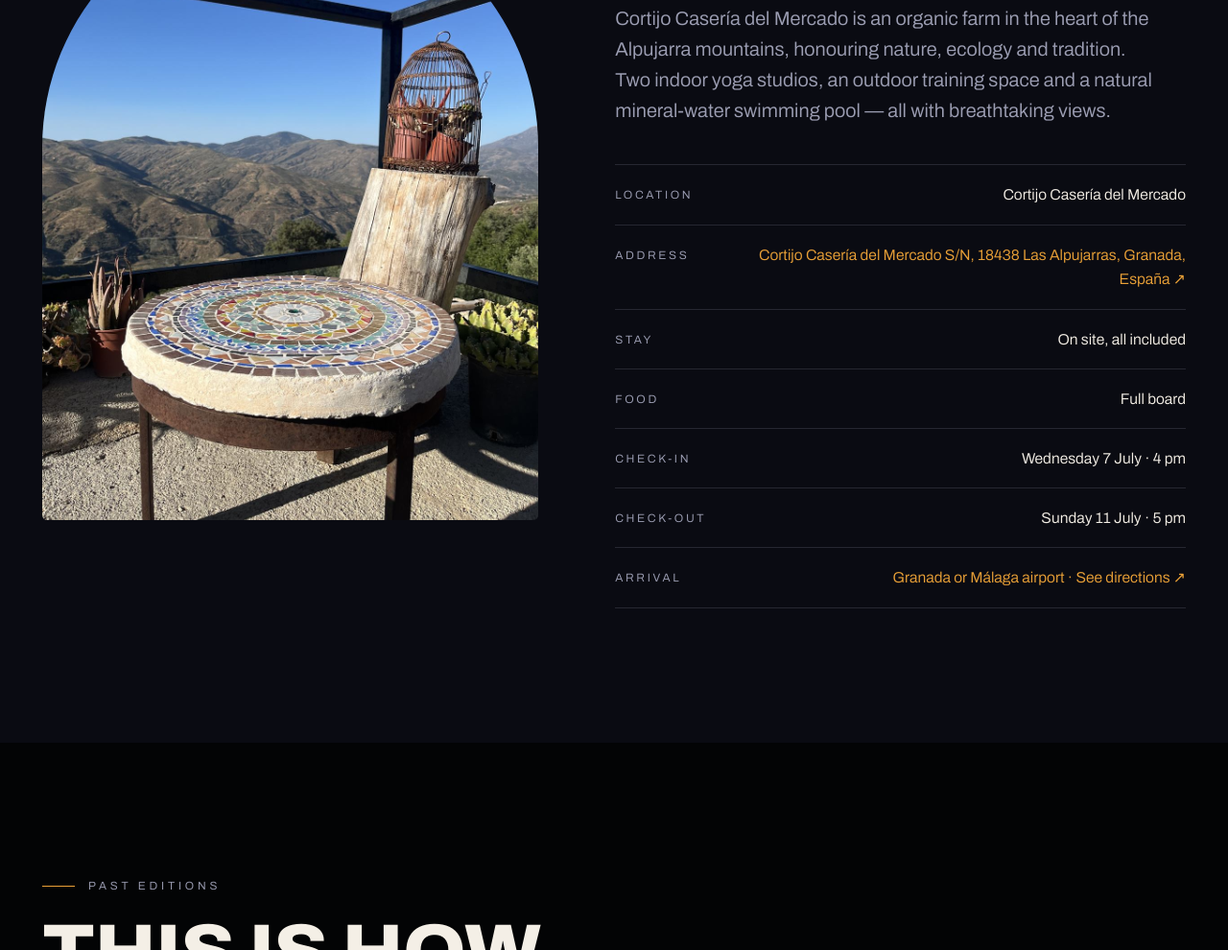
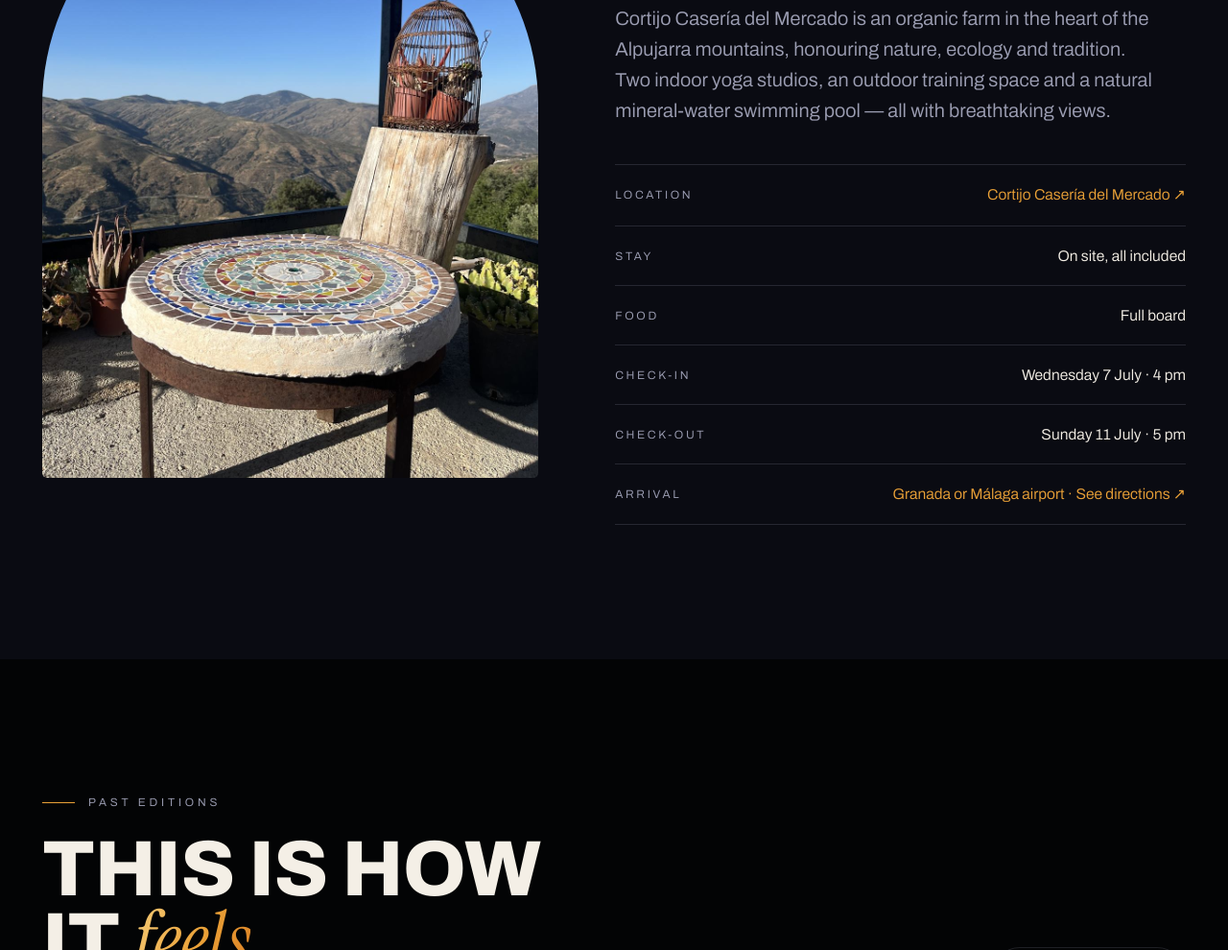
Before and after one commit to Clubdelacro1/acronest, a plain HTML site: page index.html in a window 1280 px wide. Shown: the part 4915-5905 px from the top of the page at 96% size. Drawn offline with Linux system fonts and the light colour scheme.

Commit message:
El lugar: el nombre del Cortijo es el link a la ubicación
Co-Authored-By: Claude Opus 5.5 <noreply@anthropic.com>

```diff
--- a/index.html
+++ b/index.html
@@ -404,8 +404,7 @@
       <h2 class="reveal" data-t="ven.title" data-html>A place<br><span class="it grad">like no other</span></h2>
       <p class="lead reveal" data-t="ven.text">Cortijo Casería del Mercado is an organic farm in the heart of the Alpujarra mountains, honouring nature, ecology and tradition. Two indoor yoga studios, an outdoor training space and a natural mineral-water swimming pool — all with breathtaking views.</p>
       <ul class="reveal">
-        <li><span data-t="ven.l1">Location</span><span data-t="ven.v1">Cortijo Casería del Mercado</span></li>
-        <li><span data-t="ven.l5">Address</span><a href="https://maps.app.goo.gl/T2wJd36waQQQtUQw5" target="_blank" rel="noopener" class="maplink">Cortijo Casería del Mercado S/N, 18438 Las Alpujarras, Granada, España ↗</a></li>
+        <li><span data-t="ven.l1">Location</span><a href="https://maps.app.goo.gl/T2wJd36waQQQtUQw5" target="_blank" rel="noopener" class="maplink">Cortijo Casería del Mercado ↗</a></li>
         <li><span data-t="ven.l2">Stay</span><span data-t="ven.v2">On site, all included</span></li>
         <li><span data-t="ven.l3">Food</span><span data-t="ven.v3">Full board</span></li>
         <li><span data-t="ven.l6">Check-in</span><span data-t="ven.v6">Wednesday 7 July · 4 pm</span></li>
@@ -541,7 +540,7 @@ var ES = {
   "c2.t":"Jams y shows","c2.p":"Jams abiertas al atardecer y shows por la noche bajo las estrellas.",
   "c3.t":"Vívelo","c3.p":"Duerme, come y descansa en el lugar. Todo está resuelto — tú solo te mueves.",
   "ven.eyebrow":"El lugar","ven.title":"Un lugar<br><span class=\"it grad\">único</span>","ven.text":"El Cortijo Casería del Mercado es una finca ecológica en el corazón de La Alpujarra, que honra la naturaleza, la ecología y la tradición. Dos salas de yoga cubiertas, un espacio de entrenamiento al aire libre y una piscina de agua mineral natural, todo con vistas impresionantes.",
-  "ven.l1":"Ubicación","ven.v1":"Cortijo Casería del Mercado","ven.l5":"Dirección","ven.l2":"Alojamiento","ven.v2":"En el lugar, todo incluido","ven.l3":"Comida","ven.v3":"Pensión completa","ven.l4":"Cómo llegar","ven.v4":"Aeropuerto de Granada o Málaga · Ver indicaciones ↗",
+  "ven.l1":"Ubicación","ven.l2":"Alojamiento","ven.v2":"En el lugar, todo incluido","ven.l3":"Comida","ven.v3":"Pensión completa","ven.l4":"Cómo llegar","ven.v4":"Aeropuerto de Granada o Málaga · Ver indicaciones ↗",
   "gal.eyebrow":"Ediciones anteriores","gal.title":"Así<br>se <span class=\"it grad\">vive</span>",
   "tk.eyebrow":"Entradas · 2027","tk.title":"Elige<br>tu <span class=\"it grad\">nido</span>","tk.text":"5 días, 4 noches. Cada entrada incluye todas las actividades, alojamiento, comidas diarias, snacks y bebidas.",
   "tk.solo":"Promo lanzamiento","tk.book":"Reservar este nido →","tk.duo":"Promo dúo · para dos","tk.pp":"por persona","tk.p2":"para dos",
```
